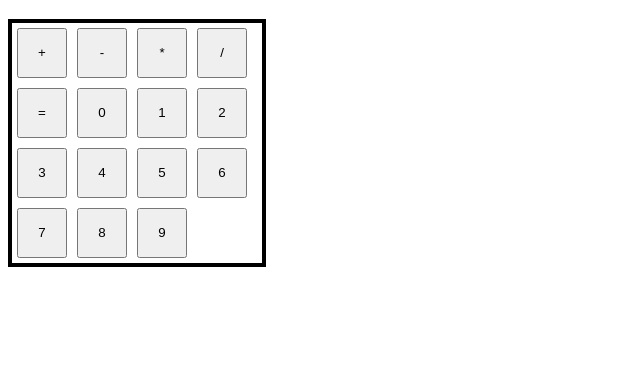
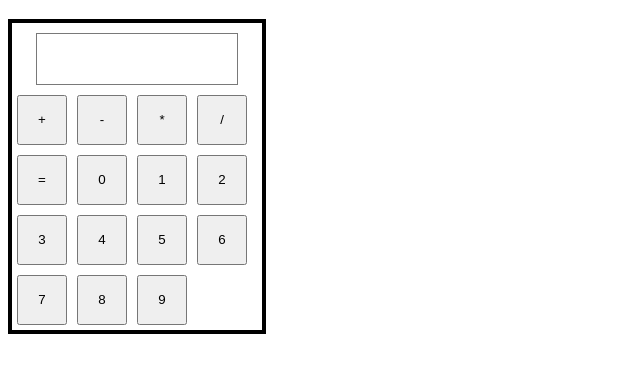
Before and after one commit to grinse-katze/calculator, a plain HTML site: page index.html in a window 1280 px wide. Shown: the part 61-434 px from the top of the page, without its empty margins (0-640 px from the left). Drawn offline with Linux system fonts and the light colour scheme.

Commit message:
Added operators & display screen

```diff
--- a/style.css
+++ b/style.css
@@ -1,7 +1,16 @@
+
 .calculator-body {
     border: 4px solid black;
     max-width: 250px;
-    display: flex;
+}
+
+.display {
+    margin: auto;
+    margin-top: 10px;
+    margin-bottom: 5px;
+    width: 200px;
+    height: 50px;
+    border: 1px solid rgb(121, 121, 121);
 }
 
 
```
